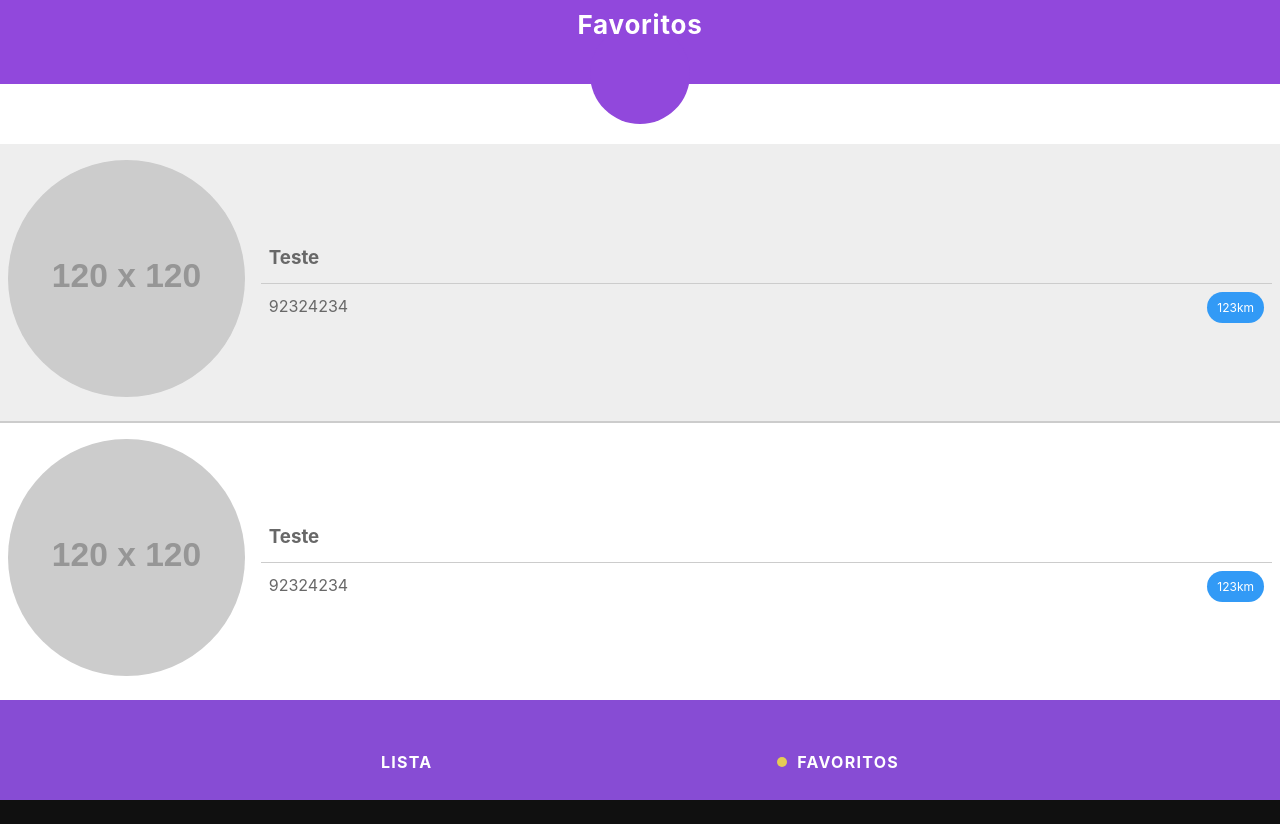
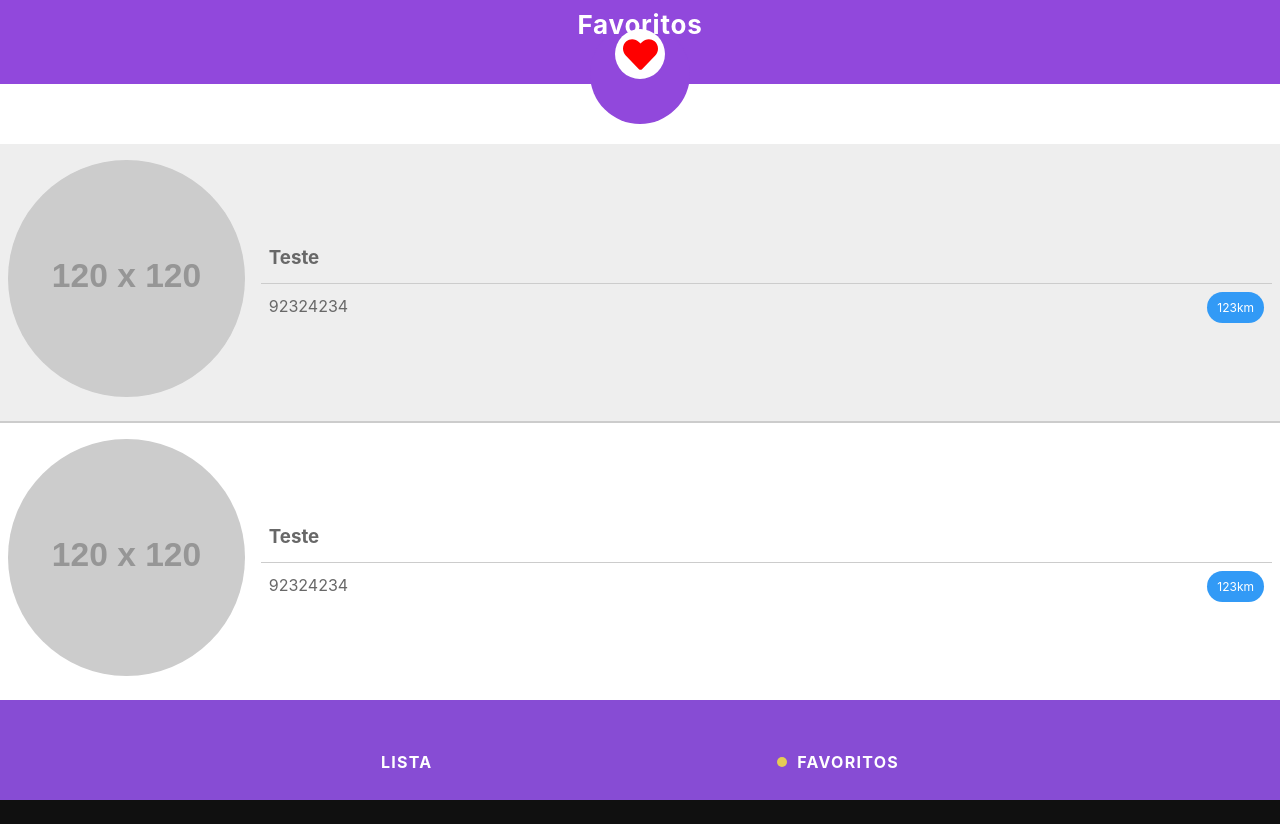
Before and after one commit to Hugofsp93/react-proj-integrador, a React (Create React App) app: page /favorites in a window 1280 px wide. Built offline with nearby package versions, Linux system fonts and the light colour scheme; what google-maps-react would draw is missing.

Commit message:
add icons

```diff
--- a/package.json
+++ b/package.json
@@ -8,6 +8,7 @@
     "gsap": "^2.0.1",
     "react": "^16.13.1",
     "react-dom": "^16.13.1",
+    "react-icons": "^3.9.0",
     "react-router-dom": "^5.1.2",
     "react-scripts": "3.4.1"
   },
--- a/src/Containers/FavoritesScreen.js
+++ b/src/Containers/FavoritesScreen.js
@@ -1,12 +1,18 @@
 import React from 'react';
 import institutions from '../db/institutions.json'
+import { FaHeart } from "react-icons/fa";
 
 export default function Favorites() {
 
   const renderHeader = () => {
     return (
       <header className='header-content'>
-        <h1 className="title-main">Favoritos</h1>
+        <div style={{ position: 'absolute' }}>
+          <h1 className="title-main">Favoritos</h1>
+        </div>
+        <div className='favorite-icon'>
+          <FaHeart />
+        </div>
       </header>
     )
   }
--- a/src/Navigation/index.js
+++ b/src/Navigation/index.js
@@ -9,8 +9,7 @@ const routes = [
 export default function Nav() {
   const links = routes.map(({ to, label }) => {
     return <NavLink exact={true} to={to} key={to}>{label}</NavLink>
-  }
-  )
+  })
 
-  return <nav> {links}</nav >;
+  return <nav>{links}</nav >;
 }
--- a/src/index.css
+++ b/src/index.css
@@ -226,6 +226,17 @@ nav a.active:before {
   z-index: 10;
 }
 
+.favorite-icon {
+  position: absolute;
+  margin-top: 59px;
+  background-color: white;
+  border-radius: 31px;
+  font-size: 35px;
+  width: 50px;
+  color: red;
+  height: 50px;
+}
+
 .header-content::after{
   position: absolute;
   content: '';
```
Also changed, not shown: 1 other file (tests, documents, lock files or other folders).
